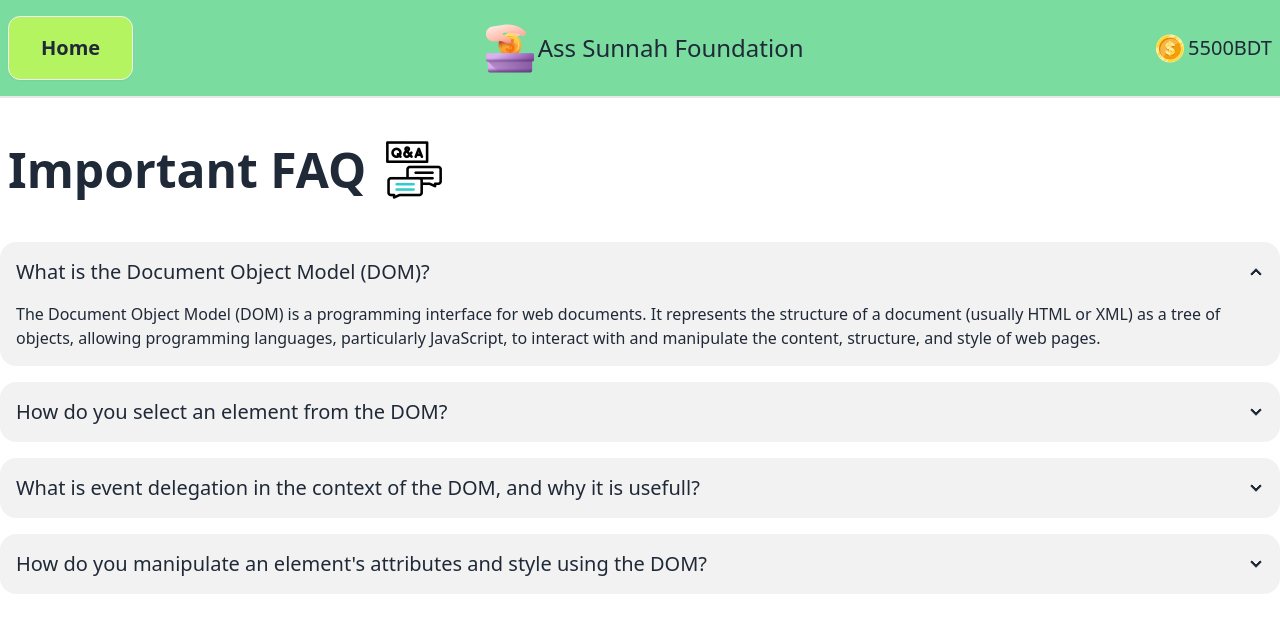
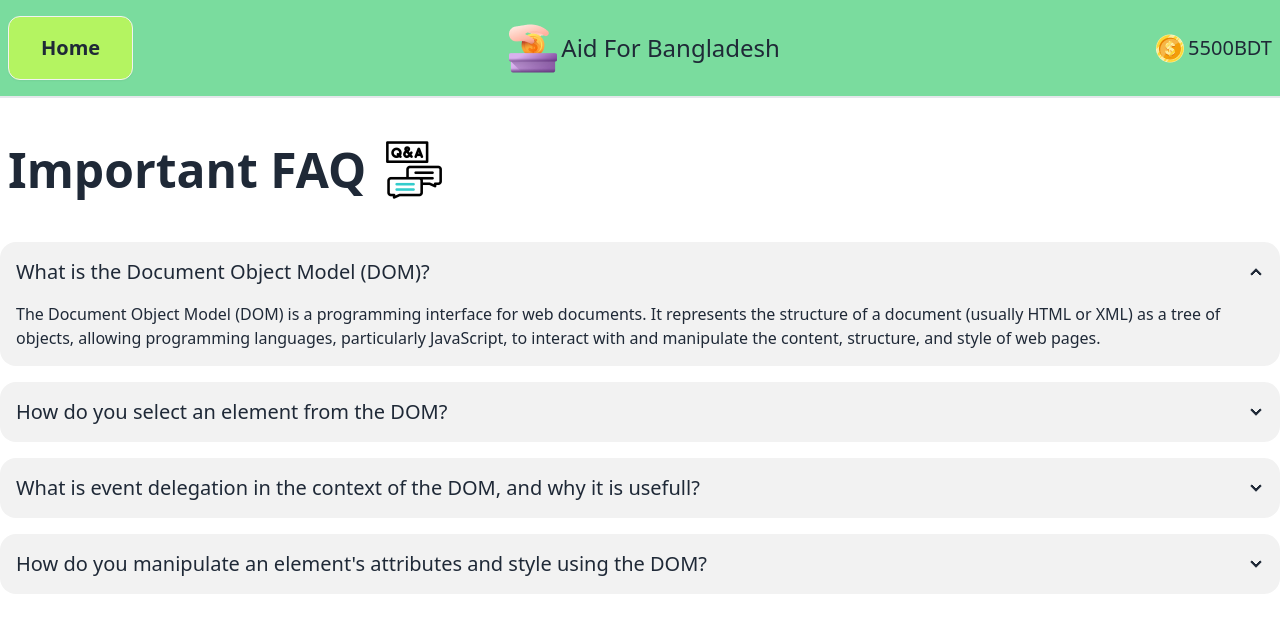
Before and after one commit to rakibul972500/Donate-Bangladesh, a plain HTML site: page faq.html in a window 1280 px wide. Drawn offline with nearby package versions, Linux system fonts and the light colour scheme.

Commit message:
some changes in faq section

```diff
--- a/faq.html
+++ b/faq.html
@@ -4,7 +4,7 @@
 <head>
   <meta charset="UTF-8">
   <meta name="viewport" content="width=device-width, initial-scale=1.0">
-  <title>Assignment 05</title>
+  <title>Aid for human and heroes</title>
   <!-- DaisyUI & Tailwind CSS -->
   <link href="https://cdn.jsdelivr.net/npm/daisyui@4.12.10/dist/full.min.css" rel="stylesheet" type="text/css" />
   <script src="https://cdn.tailwindcss.com"></script>
@@ -39,7 +39,7 @@
         <!-- Logo -->
         <div class="hidden md:flex justify-center items-center">
           <img src="./assets/logo.png" alt="logo" class="pr-1">
-          <p class="text-2xl font-medium">Ass Sunnah Foundation</p>
+          <p class="text-2xl font-medium"> Aid For Bangladesh</p>
         </div>
         <!-- Balance -->
         <div class="flex justify-center">
```
